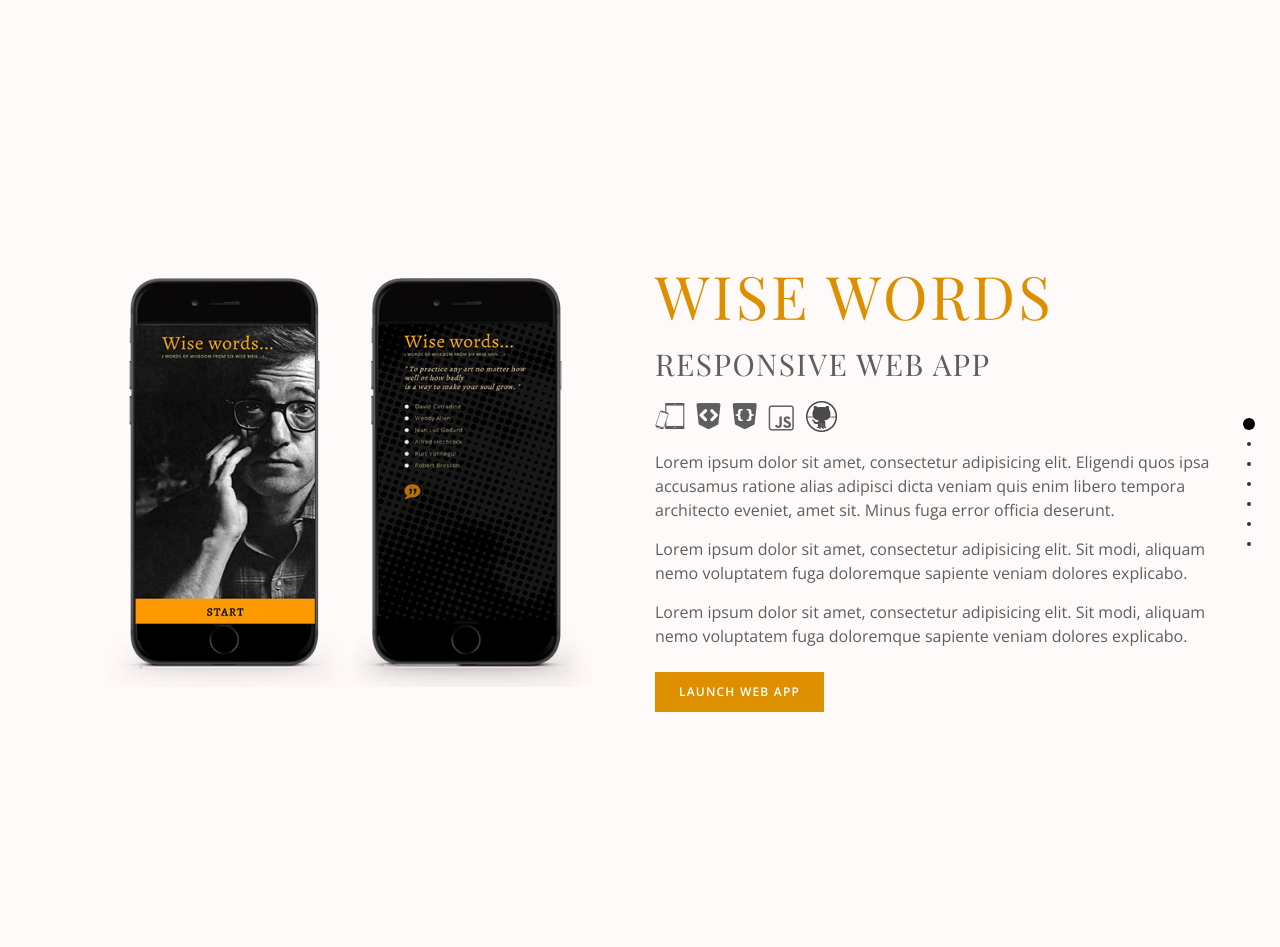
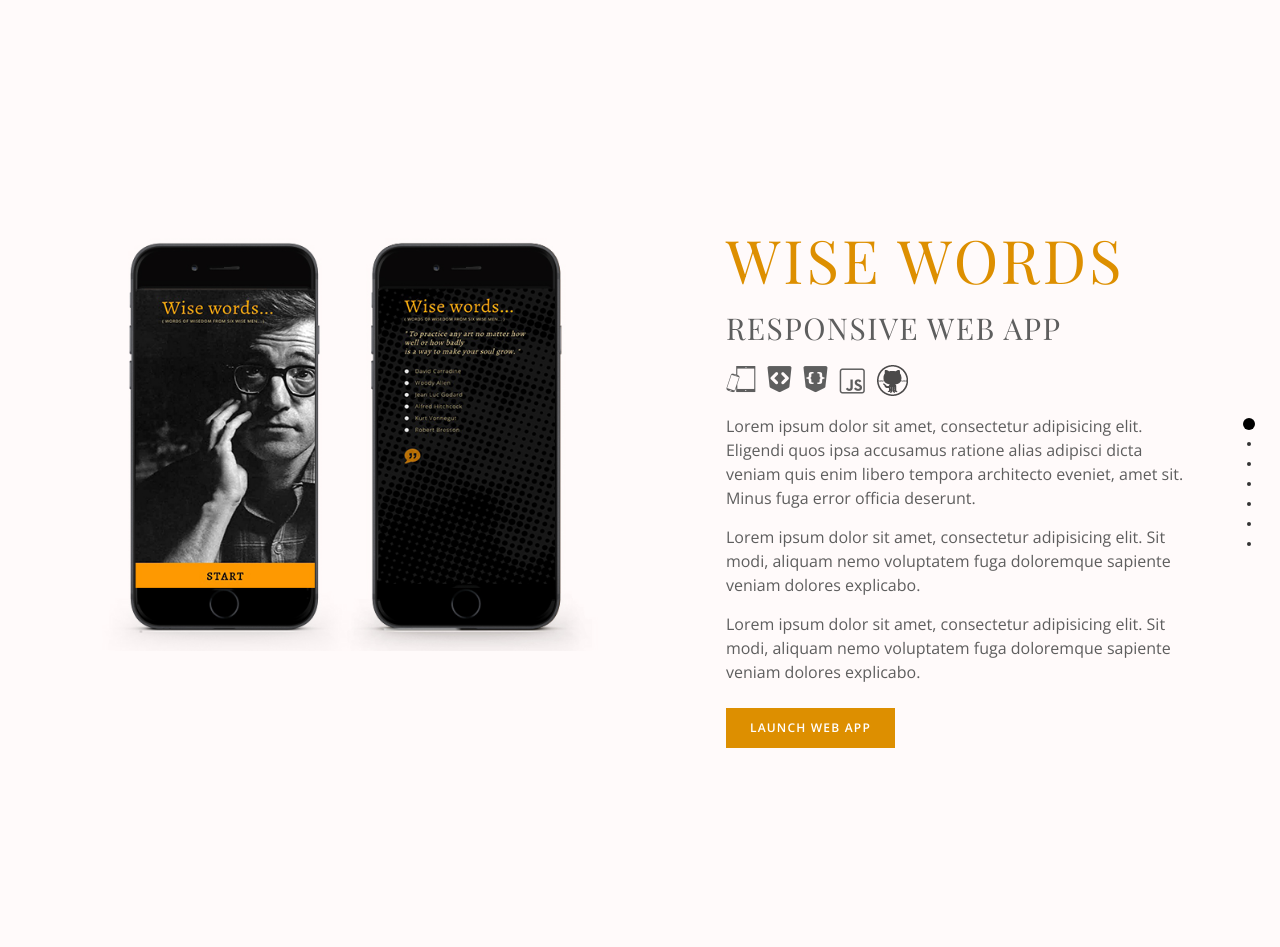
Before and after one commit to gerleone73/fullpagePortfolio, a PHP site: page / in a window 1280 px wide. Shown: the part 346-1293 px from the top of the page. Run offline with PHP 8.4, Linux system fonts and the light colour scheme; some libraries are stand-ins or nearby versions; some web fonts are replaced.

Commit message:
col md 1

```diff
--- a/css/styles.css
+++ b/css/styles.css
@@ -988,7 +988,7 @@ i.icon-antenna{
 }
 
 .col-md-1{
-  width:5%;
+  width:6%;
 }
 
 #fullpage{
--- a/index.html
+++ b/index.html
@@ -37,7 +37,7 @@
         <div class="intro">
            <div class="container">
               <div class="row">
-                <div class="col-sm-12 col-md-6 col-lg-6">
+                <div class="col-md-6">
 
                 <div class="tcycle" data-fx="scroll" data-timeout="6000">
                  <img src="images/wiseDesk.jpg" class="img-responsive" />
@@ -50,8 +50,8 @@
 
 
                 </div>
-                <div class="col-md-1 col-lg-1"></div>
-                <div class="col-sm-12 col-md-5 col-lg-6"><h1>WISE WORDS</h1>
+                <div class="col-md-1"></div>
+                <div class="col-md-5"><h1>WISE WORDS</h1>
                 <h2>RESPONSIVE WEB APP</h2>
                 <h3><i class="space icon-mobile-device"></i><i class="space icon-html"></i><i class="space icon-css"></i><i class="space js icon-javascript"></i><span><img class="git" src="images/github-icon-1.png"></span></h3>
                 <p>Lorem ipsum dolor sit amet, consectetur adipisicing elit. Eligendi quos ipsa accusamus ratione alias adipisci dicta veniam quis enim libero tempora architecto eveniet, amet sit. Minus fuga error officia deserunt.</p>
@@ -77,7 +77,7 @@
         <div class="intro">
            <div class="container">
               <div class="row">
-                <div class="col-sm-12 col-md-6 col-lg-6">
+                <div class="col-md-6">
 
                 <div class="tcycle" data-fx="scroll" data-timeout="6000">
                  <img src="images/sineDesktop.jpg" class="img-responsive" />
@@ -90,8 +90,8 @@
 
 
                 </div>
-                <div class="col-md-1 col-lg-1"></div>
-                <div class="col-sm-12 col-md-5 col-lg-6"><h1>SINE MATIC</h1>
+                <div class="col-md-1"></div>
+                <div class="col-md-5"><h1>SINE MATIC</h1>
                 <h2>RESPONSIVE WEBSITE</h2>
                 <h3><i class="space icon-mobile-device"></i><i class="space icon-html"></i><i class="space icon-css"></i><i class="space js icon-javascript"></i><span><img class="git" src="images/github-icon-1.png"></span></h3>
                 <p>Lorem ipsum dolor sit amet, consectetur adipisicing elit. Eligendi quos ipsa accusamus ratione alias adipisci dicta veniam quis enim libero tempora architecto eveniet, amet sit. Minus fuga error officia deserunt.</p>
@@ -117,7 +117,7 @@
         <div class="intro">
            <div class="container">
               <div class="row">
-                <div class="col-sm-12 col-md-6 col-lg-6">
+                <div class="col-md-6">
 
                 <div class="tcycle" data-fx="scroll" data-timeout="6000">
                  <img src="images/stylesconferenceDesktop.jpg" class="img-responsive" />
@@ -130,8 +130,8 @@
 
 
                 </div>
-                <div class="col-md-1 col-lg-1"></div>
-                <div class="col-sm-12 col-md-5 col-lg-6"><h1>STYLES CONFERENCE</h1>
+                <div class="col-md-1"></div>
+                <div class="col-md-5"><h1>STYLES CONFERENCE</h1>
                 <h2>RESPONSIVE WEBSITE</h2>
                 <h3><i class="space icon-mobile-device"></i><i class="space icon-html"></i><i class="space icon-css"></i><i class="space js icon-javascript"></i><span><img class="git" src="images/github-icon.png"></span></h3>
                 <p>Lorem ipsum dolor sit amet, consectetur adipisicing elit. Eligendi quos ipsa accusamus ratione alias adipisci dicta veniam quis enim libero tempora architecto eveniet, amet sit. Minus fuga error officia deserunt.</p>
```
